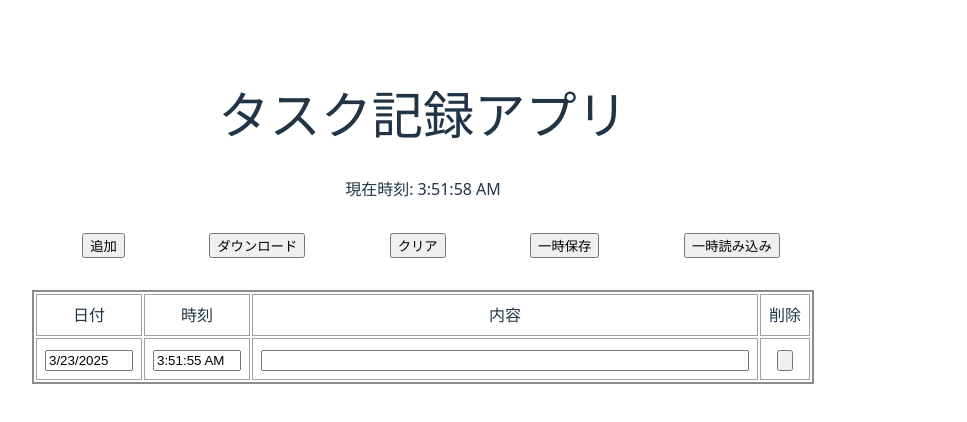
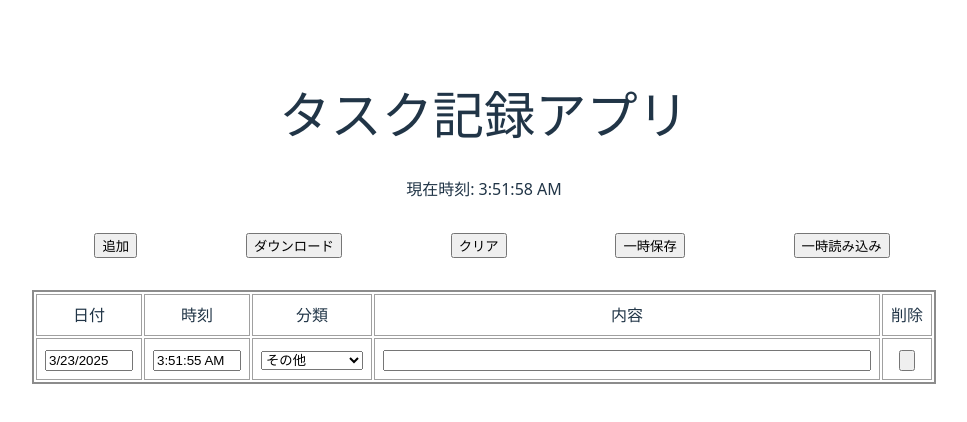
Before and after one commit to supia99/recordTask, a React (Vite) app: page / in a window 1280 px wide. Both pictures are taken after a click on the button "追加". Shown: the top 422 px of the page, without its empty margins (8-975 px from the left). Built offline with nearby package versions, Linux system fonts and the light colour scheme.

Commit message:
feat: タスク分類追加

```diff
--- a/src/App.css
+++ b/src/App.css
@@ -31,6 +31,8 @@
   width: 80px;
 }
 
+.type-select {}
+
 .content-input {
   width: 480px;
 }
--- a/src/App.tsx
+++ b/src/App.tsx
@@ -1,6 +1,15 @@
 import { useEffect, useState } from "react";
 import "./App.css";
 import { Task, taskHeaderToCsv, taskToCsv } from "./types/Task";
+
+const TASK_TYPE_OPTIONS = [
+  { value: "other", display: "その他" },
+  { value: "us", display: "US" },
+  { value: "review", display: "レビュー" },
+  { value: "alert", display: "アラート対応" },
+  { value: "maintenance", display: "保守対応" },
+  { value: "follow", display: "フォロー" },
+];
 
 function App() {
   const [time, setTime] = useState<string>(new Date().toLocaleDateString());
@@ -30,6 +39,7 @@ function App() {
         id: addId,
         date: new Date().toLocaleDateString(),
         time: time,
+        type: TASK_TYPE_OPTIONS[0].value,
         content: "",
       },
     ]);
@@ -68,17 +78,17 @@ function App() {
     const [id, columnHeader] = e.target.id.split(":");
     const copiedTasks = [...tasks];
     const targetTask = copiedTasks[Number(id)];
-    const value = e.target?.value
-    if(value) {
+    const value = e.target?.value;
+    if (value) {
       targetTask[columnHeader] = value;
       setTasks(copiedTasks);
     }
   };
 
   const deleteColumn = (e: React.ChangeEvent<HTMLInputElement>) => {
-    console.log("delete column")
+    console.log("delete column");
     const [id] = e.target.id.split(":");
-    const copied = [...tasks].filter((task) => task.id !== Number(id))
+    const copied = [...tasks].filter((task) => task.id !== Number(id));
     setTasks(copied);
   };
 
@@ -132,6 +142,9 @@ function App() {
             <th scope="col" className="task-table-content">
               時刻
             </th>
+            <th scope="col" className="task-table-content">
+              分類
+            </th>
             <th scope="col" className="task-table-content ">
               内容
             </th>
@@ -159,6 +172,22 @@ function App() {
                     id={task.id + ":time"}
                     className="time-input"
                   />
+                </td>
+                <td className="task-table-content">
+                  <select
+                    defaultValue={task.type}
+                    onBlur={(e) => onInputChange(e)}
+                    className="type-select"
+                    id={task.id + ":type"}
+                  >
+                    {TASK_TYPE_OPTIONS.map((typeOption) => {
+                      return (
+                        <option value={typeOption.value} id={typeOption.value}>
+                          {typeOption.display}
+                        </option>
+                      );
+                    })}
+                  </select>
                 </td>
                 <td className="task-table-content">
                   <input
--- /dev/null
+++ b/src/types/Option.ts
@@ -0,0 +1,4 @@
+export type Option = {
+  value: string
+  display: string
+}
--- a/src/types/Task.ts
+++ b/src/types/Task.ts
@@ -2,6 +2,7 @@ export type Task = {
   id: number;
   date: string;
   time: string;
+  type: string;
   content: string;
 }
 
```
